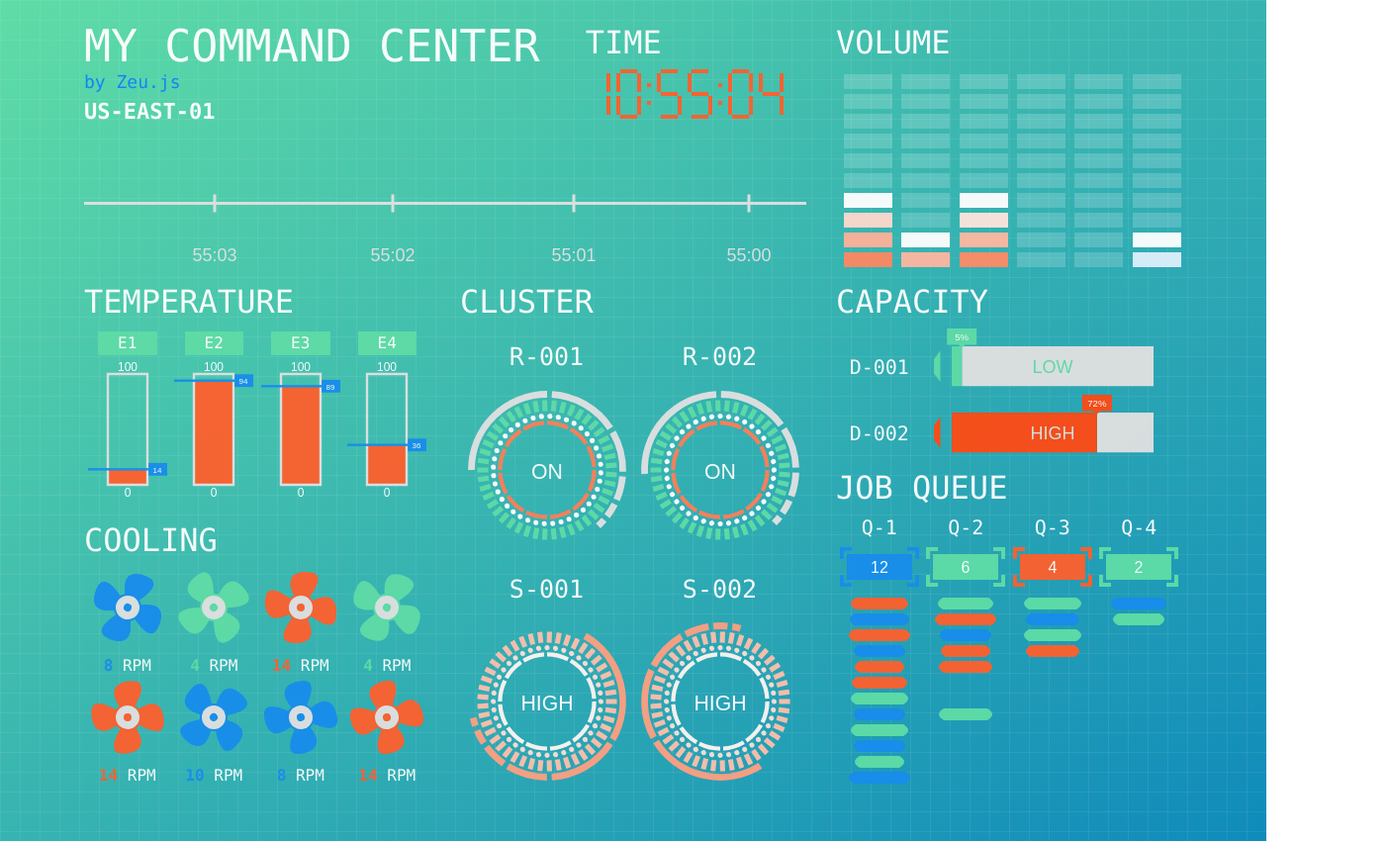
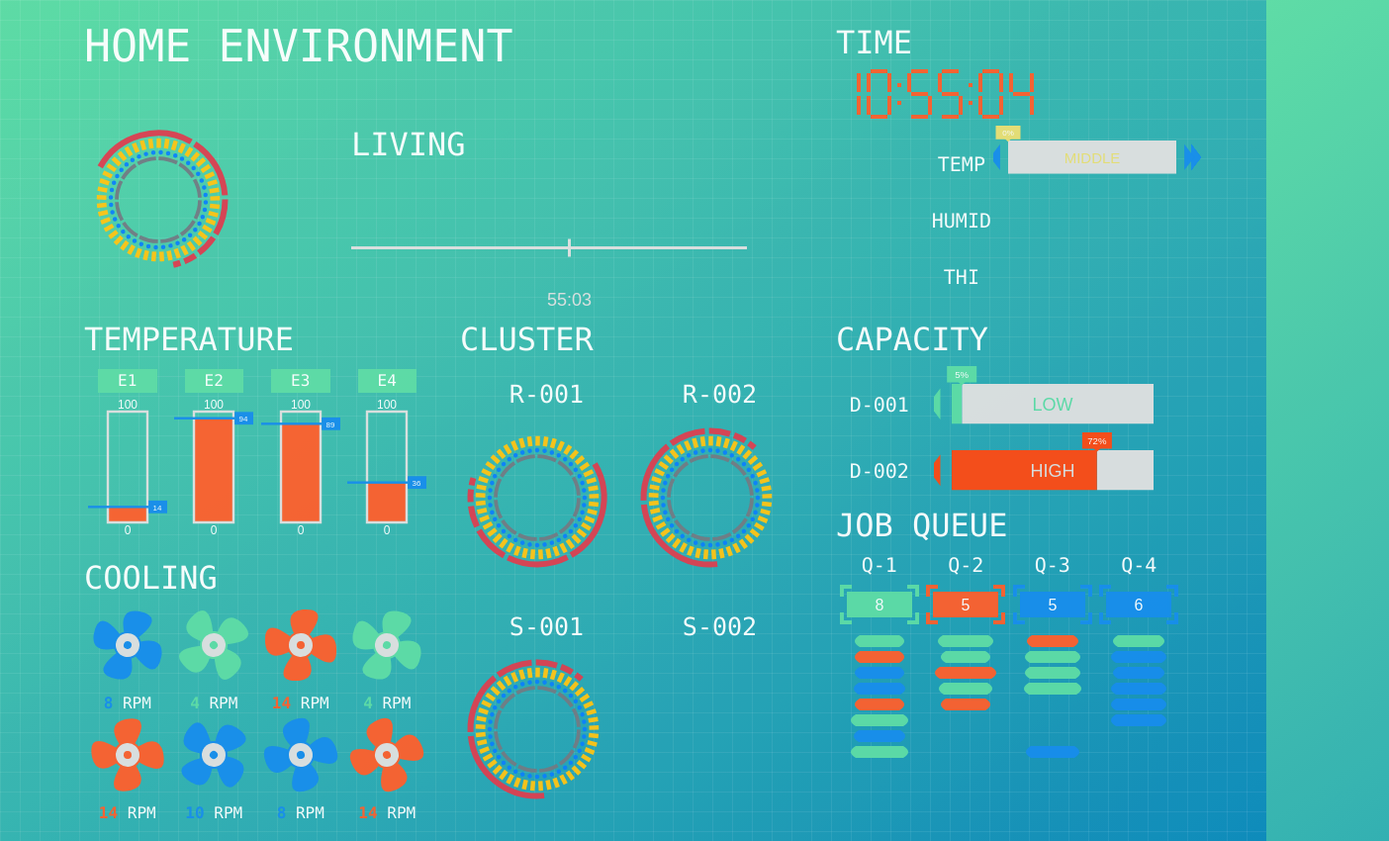
Before and after one commit to tinoue/realtime-dashboard, a plain HTML site: page index.html in a window 1280 px wide. Shown: the whole page at 99% size, 1404 px wide, since content can reach past the window. Drawn offline with nearby package versions, Linux system fonts and the light colour scheme.

Commit message:
snapshot.

```diff
--- a/index.html
+++ b/index.html
@@ -72,40 +72,42 @@ h1 {
   <div class="container">
     <div class="row">
       <div class="col-lg-8">
-        <div class="row">
-          <div class="col-lg-8">
-            <h1>MY COMMAND CENTER</h1>
-            <div><a href="https://github.com/shzlw/zeu" style="font-size: 18px;">by Zeu.js</a></div>
-            <div style="font-size: 22px; font-weight: bold;">US-EAST-01</div>
+          <h1>HOME ENVIRONMENT</h1>
       </div>
       <div class="col-lg-4">
         <h2>TIME</h2>
         <canvas id="digital-clock" width="200" height="50"></canvas>
       </div>
     </div>
-
-        <canvas id="heartbeat" width="730" height="150"></canvas>
+    <div class="row">
+      <div class="col-lg-3">
+          <canvas id="speed-circle-0" width="150" height="150"></canvas>
       </div>
-      <div class="col-lg-4 border-left-white">
-        <h2>VOLUME</h2>
-        <div class="row no-gutters">
-          <div class="col-2">
-            <canvas id="bar-meter-1" width="65" height="200"></canvas>
+      <div class="col-lg-6">
+        <div class="row">
+          <h2>LIVING</h2>
         </div>
-          <div class="col-2">
-            <canvas id="bar-meter-2" width="65" height="200"></canvas>
+        <div class="row">
+          <canvas id="heartbeat-0" width="400" height="150"></canvas>
         </div>
-          <div class="col-2">
-            <canvas id="bar-meter-3" width="65" height="200"></canvas>
       </div>
-          <div class="col-2">
-            <canvas id="bar-meter-4" width="65" height="200"></canvas>
+      <div class="col-lg-3">
+        <div class="row no-gutters text-center">
+          <div class="col-lg-3 pt-4 capacity-title">TEMP</div>
+          <div class="col-lg-9">
+            <canvas id="temp-meter-0" width="400" height="50"></canvas>
           </div>
-          <div class="col-2">
-            <canvas id="bar-meter-5" width="65" height="200"></canvas>
         </div>
-          <div class="col-2">
-            <canvas id="bar-meter-6" width="65" height="200"></canvas>
+        <div class="row no-gutters text-center">
+          <div class="col-lg-3 pt-4 capacity-title">HUMID</div>
+          <div class="col-lg-9">
+            <canvas id="humid-meter-0" width="400" height="50"></canvas>
+          </div>
+        </div>
+        <div class="row no-gutters text-center">
+          <div class="col-lg-3 pt-4 capacity-title">THI</div>
+          <div class="col-lg-9">
+            <canvas id="thi-meter-0" width="400" height="50"></canvas>
           </div>
         </div>
       </div>
@@ -264,6 +266,27 @@ h1 {
 
 <script src="./zeu.min.js"></script>
 <script>
+  var wsurl = "ws://192.168.1.50:1880/ws/linking";
+  var sensors = {
+    living: {
+      id: 0,
+      name: "Living room"
+    },
+    dad: {
+      id: 1,
+      name: "Dad's room"
+    },
+    boy: {
+      id: 2,
+      name: "Living room"
+    },
+    girl: {
+      id: 3,
+      name: "Living room"
+    }
+  }
+
+
   var bgGreen = '#57dba2';
   var bgBlue = '#0385b8';
   var yellow = '#ecdf6c';
@@ -290,30 +313,29 @@ h1 {
     transparent: 'rgba(255, 255, 255, 0)'
   };
 
-  zeu.Settings.fps = 120;
+  zeu.Settings.fps = 60;
 
-  var heartbeat = new zeu.Heartbeat('heartbeat',
+  var heartbeats = [];
+  for (var key in sensors) {
+    var id = sensors[key].id;
+    if (id != 0) continue;
+    var heartbeat = new zeu.Heartbeat('heartbeat-' + sensors[key].id,
     {
-      viewWidth: 730,
-      speed: 2,
+      viewWidth: 400,
+      speed: 3,
       fontColor: COLOR.lightGrey,
       maxQueueCapacity: 50
     });
     heartbeat.scaleByHeight(150);
-/*
-  setInterval(function() {
-    heartbeat.beat({
-      color: oranges[getRandomInt(0, oranges.length - 1)],
-      space: getRandomInt(0, 10)
-    });
-  }, 500);
-*/
+    heartbeats.push(heartbeat);
+  }
+
   var digitalClock = new zeu.DigitalClock('digital-clock', {
     numberColor: orange,
     dashColor: COLOR.transparent,
   });
   digitalClock.scaleByHeight(50);
-
+  /*
   var barMeters = [];
   for (var i = 1; i <= 6; i++) {
     var barMeter = new zeu.BarMeter('bar-meter-' + i, {
@@ -337,7 +359,7 @@ h1 {
       }
     }
   }, 1000);
-
+*/
   var volumeMeters = [];
   for (var i = 1; i <= 4; i++) {
     var volumeMeter = new zeu.VolumeMeter('volume-meter-' + i, {
@@ -474,58 +496,37 @@ h1 {
   }, 300);
 
   var speedCircles = [];
-  for (var i = 1; i <= 2; i++) {
-    var speedCircle = new zeu.SpeedCircle('speed-circle-' + i, {
-      text: {
-        value: 'ON',
-        color: COLOR.white
-      },
-      circle1: {
-        speed: getRandomInt(-1, 1),
-        color: COLOR.lightGrey
-      },
-      circle2: {
-        speed: getRandomInt(-1, 1),
-        color: bgGreen
-      },
-      circle3: {
-        speed: getRandomInt(-1, 1),
-        color: COLOR.white
-      },
-      circle4: {
-        speed: getRandomInt(-1, 1),
-        color: oranges[4]
-      }
-    });
-    speedCircle.scaleByHeight(170);
+  for (var key in sensors) {
+    var speedCircle = new zeu.SpeedCircle('speed-circle-' + sensors[key].id, {});
+    setSpeedCircleDown(speedCircle, false);
+    speedCircle.scaleByHeight(150);
     speedCircles.push(speedCircle);
   }
 
-  for (var i = 3; i <= 4; i++) {
-    var speedCircle = new zeu.SpeedCircle('speed-circle-' + i, {
-      text: {
-        value: 'HIGH',
-        color: COLOR.white
-      },
-      circle1: {
-        speed: 1,
-        color: oranges[3],
-      },
-      circle2: {
-        speed: -2,
-        color: oranges[2]
-      },
-      circle3: {
-        speed: 3,
-        color: oranges[1]
-      },
-      circle4: {
-        speed: -4,
-        color: oranges[0]
+  function setSpeedCircleDown(speedCircle, battLow) {
+    speedCircle.value = battLow ? 'BATT' : 'DOWN';
+    speedCircle.color = COLOR.white;
+    speedCircle.speed = 1;
+    speedCircle.color = oranges[3];
+    speedCircle.speed = -2;
+    speedCircle.color = oranges[2];
+    speedCircle.speed = 3;
+    speedCircle.color = oranges[1];
+    speedCircle.speed = -4;
+    speedCircle.color = oranges[0];
   }
-    });
-    speedCircle.scaleByHeight(170);
-    speedCircles.push(speedCircle);
+
+  function setSpeedCircleUp(speedCircle) {
+    speedCircle.textValue = 'UP';
+    speedCircle.textColor = COLOR.white;
+    speedCircle.speed1 = 1;
+    speedCircle.color = COLOR.lightGrey;
+    speedCircle.speed2 = -2;
+    speedCircle.color2 = bgGreen;
+    speedCircle.speed3 = 3;
+    speedCircle.color3 = COLOR.white;
+    speedCircle.speed4 = -4;
+    speedCircle.color4 = oranges[4];
   }
 
   setInterval(function() {
@@ -536,6 +537,34 @@ h1 {
       speedCircles[i].speed4 = -4 * getRandomInt(1, 3);
     }
   }, 3000);
+
+  var tempMeters = [];
+  var humidMeters = [];
+  var thiMeters = [];
+
+  for (var key in sensors) {
+    var id = sensors[key].id;
+    if (id != 0) continue;
+
+    var tempMeter = new zeu.TextMeter('temp-meter-' + id, {
+      viewWidth: 400,
+      arrowColor: blue,
+      displayValue: 'MIDDLE',
+      marker: {
+        bgColor: yellow,
+        fontColor: COLOR.white
+      },
+      bar: {
+        speed: 15,
+        fillColor: yellow,
+        bgColor: COLOR.lightGrey,
+        borderColor: COLOR.transparent
+      }
+    });
+    tempMeter.scaleByHeight(50);
+    tempMeters.push(tempMeter);
+
+  }
 
   var textMeters = [];
   for (var i = 1; i <= 2; i++) {
@@ -606,16 +635,30 @@ h1 {
     return a;
   }
 
-  var wsurl = "192.168.1.50:1880/admin/ws/linking";
+  ////////////////////////////////////////////////////////////////
+  // Websocket sensor data handling
+  ////////////////////////////////////////////////////////////////
 
-  var connection = new WebSocket('ws://html5rocks.websocket.org/echo', ['soap', 'xmpp']);
+  var serviceColor = {
+    temperature: {
+      color: COLOR.yellow
+    },
+    humidity: {
+      color: COLOR.cyan
+    },
+    battery: {
+      color: COLOR.red
+    },
+    illuminance: {
+      color: COLOR.white
+    }
+  }
+
+  var connection = new WebSocket(wsurl/*, ['soap', 'xmpp']*/);
   // When the connection is open, send some data to the server
   connection.onopen = function () {
+    console.log('WebSoekct opened.');
     // connection.send('start'); // Send the message 'start' to the server
-    heartbeat.beat({
-      color: oranges[getRandomInt(0, oranges.length - 1)],
-      space: getRandomInt(0, 10)
-    });
   };
 
   // Log errors
@@ -626,7 +669,24 @@ h1 {
   // Log messages from the server
   connection.onmessage = function (e) {
     console.log('Server: ' + e.data);
+    var payload = JSON.parse(e.data);
+
+    if (payload && payload.name && sensors[payload.name]) {
+      parseThSensor(payload);
+    }
   };
+
+  function parseThSensor(payload) {
+    var sensor = sensors[payload.name];
+    var id = sensor.id;
+    if (id != 0) return;
+    heartbeats[id].beat({
+      color: oranges[getRandomInt(0, oranges.length - 1)],
+      space: getRandomInt(0, 10)
+    });
+
+    setSpeedCircleUp(speedCircles[id]);
+  }
 </script>
 </body>
 </html>
```
Lines whose indentation alone changed are shown as unchanged.
